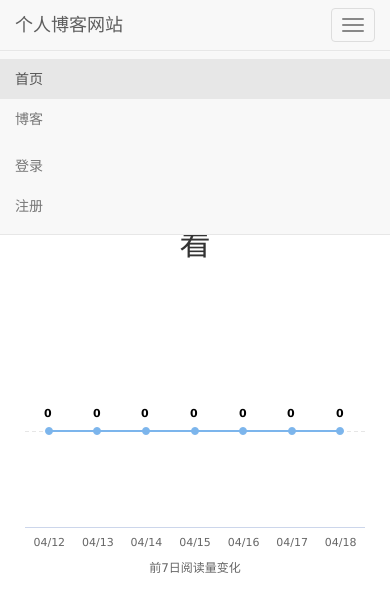
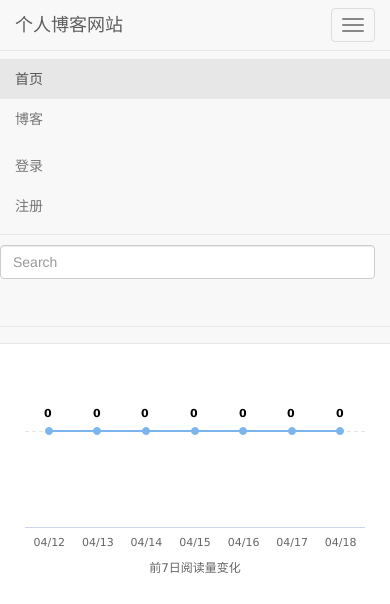
Before and after one commit to Bjornchen/mmysite, a Django app: page / in a window 390 px wide, after a click that opens the changed part. Shown: the top 604 px of the page. Run offline with Django 3.2, Linux system fonts and the light colour scheme; data comes from the database, SQL or seed files in the repository; some libraries are stand-ins or nearby versions.

Commit message:
添加搜索

```diff
--- a/mysite/urls.py
+++ b/mysite/urls.py
@@ -27,6 +27,7 @@
     path('comment/', include('comment.urls')),
     path('likes/', include('likes.urls')),
     path('user/', include('user.urls')),
+    path('search/',views.search,name='search'),
 ]
 
 urlpatterns += static(settings.MEDIA_URL, document_root=settings.MEDIA_ROOT)
--- a/mysite/views.py
+++ b/mysite/views.py
@@ -36,3 +36,13 @@
     context['yesterday_hot_data'] = get_yesterday_hot_data(blog_content_type)
     context['hot_blogs_for_7_days'] = hot_blogs_for_7_days
     return render(request, 'home.html', context)
+
+def search(request):
+    search_word = request.GET.get('word','')
+    search_blogs = Blog.objects.filter(title__icontains=search_word)
+
+    context={}
+    context['search_word'] = search_word
+    context['search_blogs_count'] = search_blogs.count()
+    context['search_blogs'] = search_blogs
+    return render(request,'search.html',context)
--- a/static/base.css
+++ b/static/base.css
@@ -11,3 +11,10 @@
 ul.navbar-right {
     margin-right: 0;
 }
+
+.search-form button[type='submit'] {
+    background: none;
+    border: none;
+    margin-left: -3em;
+    color: #aaa;
+}
--- a/templates/base.html
+++ b/templates/base.html
@@ -1,6 +1,7 @@
 {% load staticfiles %}
 <!DOCTYPE html>
 <html lang="zh-CN">
+
 <head>
     <meta charset="UTF-8">
     <meta http-equiv="X-UA-Compatible" content="IE=edge">
@@ -12,12 +13,13 @@
     <script type="text/javascript" src="{% static 'bootstrap-3.3.7/js/bootstrap.min.js' %}"></script>
     {% block header_extends %}{% endblock %}
 </head>
+
 <body>
     <div class="navbar navbar-default navbar-fixed-top" role="navigation">
         <div class="container-fluid">
             <div class="navbar-header">
                 <a class="navbar-brand" href="{% url 'home' %}">个人博客网站</a>
-                <button class="navbar-toggle collapsed"  data-toggle="collapse" data-target="#navbar-collapse">
+                <button class="navbar-toggle collapsed" data-toggle="collapse" data-target="#navbar-collapse">
                     <span class="icon-bar"></span>
                     <span class="icon-bar"></span>
                     <span class="icon-bar"></span>
@@ -61,6 +63,16 @@
                         </ul>
                     </li>
                     {% endif %}
+                    <li>
+                        <form class="navbar-form search-form" action="{% url 'search' %}">
+                            <div class="form-group">
+                                <input type="text" name="word" class="form-control" placeholder="Search">
+                            </div>
+                            <button type="submit" class="btn btn-default">
+                                <span class="glyphicon glyphicon-search"></span>
+                            </button>
+                        </form>
+                    </li>
                 </ul>
             </div>
         </div>
@@ -74,7 +86,8 @@
             <div class="modal-content">
                 <form id="login_medal_form" action="" method="POST">
                     <div class="modal-header">
-                        <button type="button" class="close" data-dismiss="modal" aria-label="Close"><span aria-hidden="true">&times;</span></button>
+                        <button type="button" class="close" data-dismiss="modal" aria-label="Close"><span
+                                aria-hidden="true">&times;</span></button>
                         <h4 class="modal-title">登录</h4>
                     </div>
 
@@ -96,17 +109,17 @@
         </div>
     </div>
     <script type="text/javascript">
-        $("#login_medal_form").submit(function(event){
+        $("#login_medal_form").submit(function (event) {
             event.preventDefault();
             $.ajax({
                 url: '{% url "login_for_medal" %}',
                 type: 'POST',
                 data: $(this).serialize(),
                 cache: false,
-                success: function(data){
-                    if(data['status']=='SUCCESS'){
+                success: function (data) {
+                    if (data['status'] == 'SUCCESS') {
                         window.location.reload();
-                    }else{
+                    } else {
                         $('#login_medal_tip').text('用户名或密码不正确');
                     }
                 }
@@ -116,4 +129,5 @@
 
     {% block script_extends %}{% endblock %}
 </body>
+
 </html>
```
Also changed, not shown: templates/search.html (added, +34 -0 lines). Lines whose indentation alone changed are shown as unchanged.
